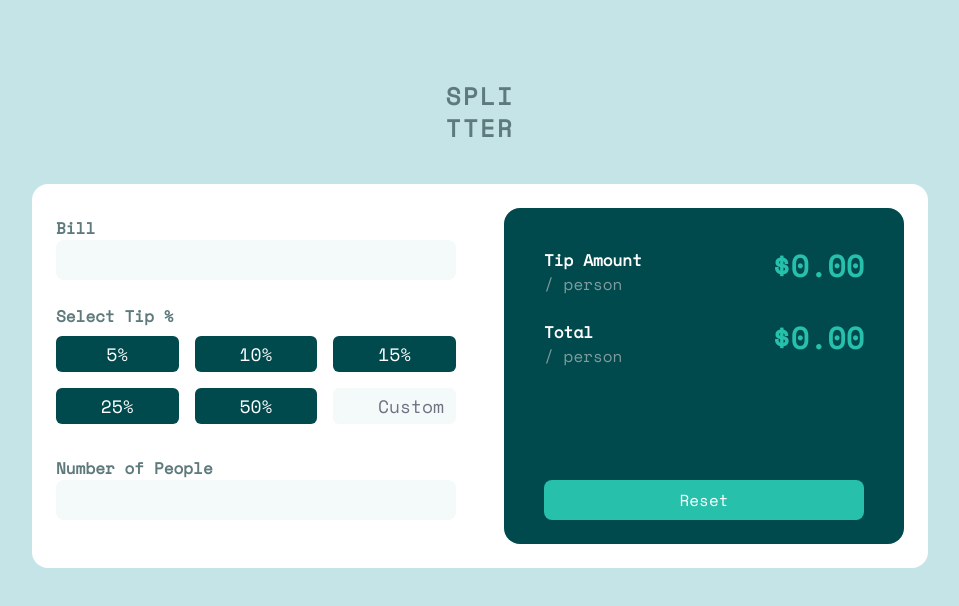
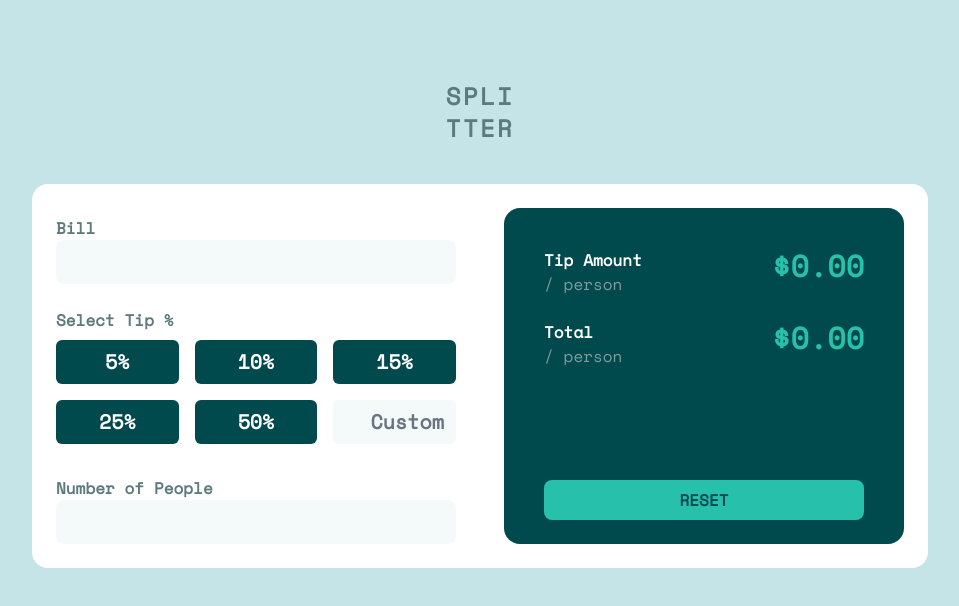
Before and after one commit to Kass-S/tip-calculator, a React (Vite) app: page / in a window 1280 px wide. Shown: the top 606 px of the page, without its empty margins (160-1119 px from the left). Built offline with nearby package versions, Linux system fonts and the light colour scheme.

Commit message:
style updates

```diff
--- a/src/components/TipCard.jsx
+++ b/src/components/TipCard.jsx
@@ -4,27 +4,27 @@ const TipCard = () => {
 
   return (
     <div className='flex justify-center'>
-        <div className="lg:w-[56rem] grid grid-cols-2 bg-white rounded-2xl lg:h-96">
+        <div className="lg:w-[56rem] grid lg:grid-cols-2 bg-white rounded-2xl lg:h-96">
             <div className=' max-w-lg'>
                 <div className='m-6 mt-8'>
                     <h5 className=" font-bold text-color-dark">
                         Bill
                     </h5>
                     {/* <img src="/assets/icon-dollar.svg" alt="dollar sign icon" /> */}
-                    <input type="number" className='input-bg rounded-lg text-right w-full input-text-color' />
+                    <input type="number" className='input-bg rounded-lg text-right w-full input-text-color font-bold text-xl' />
                 </div>
 
                 <div className='my-6'>
                     <h5 className=" font-bold text-color-dark mx-6">
                         Select Tip %
                     </h5>
-                    <div className='grid grid-cols-3 mx-4'>
-                        <button className='inner-card-bg rounded-md text-lg py-1 m-2 text-white button-hover'>5%</button>
-                        <button className='inner-card-bg rounded-md text-lg py-1 m-2 text-white button-hover'>10%</button>
-                        <button className='inner-card-bg rounded-md text-lg py-1 m-2 text-white button-hover'>15%</button>
-                        <button className='inner-card-bg rounded-md text-lg py-1 m-2 text-white button-hover'>25%</button>
-                        <button className='inner-card-bg rounded-md text-lg py-1 m-2 text-white button-hover'>50%</button>
-                        <input type="text" placeholder="Custom" className='input-bg rounded-md text-lg py-1 m-2 text-right input-text-color' />
+                    <div className='grid grid-cols-2 md:grid-cols-3 mx-4 font-bold'>
+                        <button className='inner-card-bg rounded-md text-xl py-2 m-2 text-white button-hover'>5%</button>
+                        <button className='inner-card-bg rounded-md text-xl py-2 m-2 text-white button-hover'>10%</button>
+                        <button className='inner-card-bg rounded-md text-xl py-2 m-2 text-white button-hover'>15%</button>
+                        <button className='inner-card-bg rounded-md text-xl py-2 m-2 text-white button-hover'>25%</button>
+                        <button className='inner-card-bg rounded-md text-xl py-2 m-2 text-white button-hover'>50%</button>
+                        <input type="text" placeholder="Custom" className='input-bg rounded-md text-xl py-2 m-2 text-right input-text-color font-bold' />
                     </div>
                 </div>
 
@@ -32,13 +32,13 @@ const TipCard = () => {
                     <h5 className=" font-bold text-color-dark">
                         Number of People
                     </h5>
-                    <input type="number" className='input-bg rounded-lg text-right w-full input-text-color' />
+                    <input type="number" className='input-bg rounded-lg text-right w-full input-text-color font-bold text-xl' />
                 </div>
 
             </div>
 
             <div className="max-w-lg inner-card-bg p-4 m-6 rounded-2xl">
-                <div className='m-6 flex justify-between'>
+                <div className='m-2 my-3 md:m-6 flex justify-between'>
                     <div>
                         <h5 className="font-bold text-white">
                             Tip Amount
@@ -51,7 +51,7 @@ const TipCard = () => {
                     <p className='money-number-color text-3xl font-bold'>$0.00</p>
                 </div>
 
-                <div className='m-6 flex justify-between'>
+                <div className='m-2 my-3 md:m-6 flex justify-between'>
                     <div>
                         <h5 className="font-bold text-white">
                             Total
@@ -64,8 +64,8 @@ const TipCard = () => {
                     <p className='money-number-color text-3xl font-bold'>$0.00</p>
                 </div>
 
-                <div className='mx-6 mt-28'>
-                    <button className='text-white button-hover rounded-lg reset-btn-bg p-2 w-full '>Reset</button>
+                <div className='mx-2 md:mx-6 mt-6 md:mt-28'>
+                    <button className='input-text-color button-hover rounded-lg reset-btn-bg p-2 w-full font-bold'>RESET</button>
                 </div>
 
             </div>
--- a/src/index.css
+++ b/src/index.css
@@ -34,6 +34,7 @@
 
 .button-hover:hover{
     background-color: hsl(172, 70%, 62%);
+    color: hsl(183, 100%, 15%);;
 }
 
 .reset-btn-bg{
```
